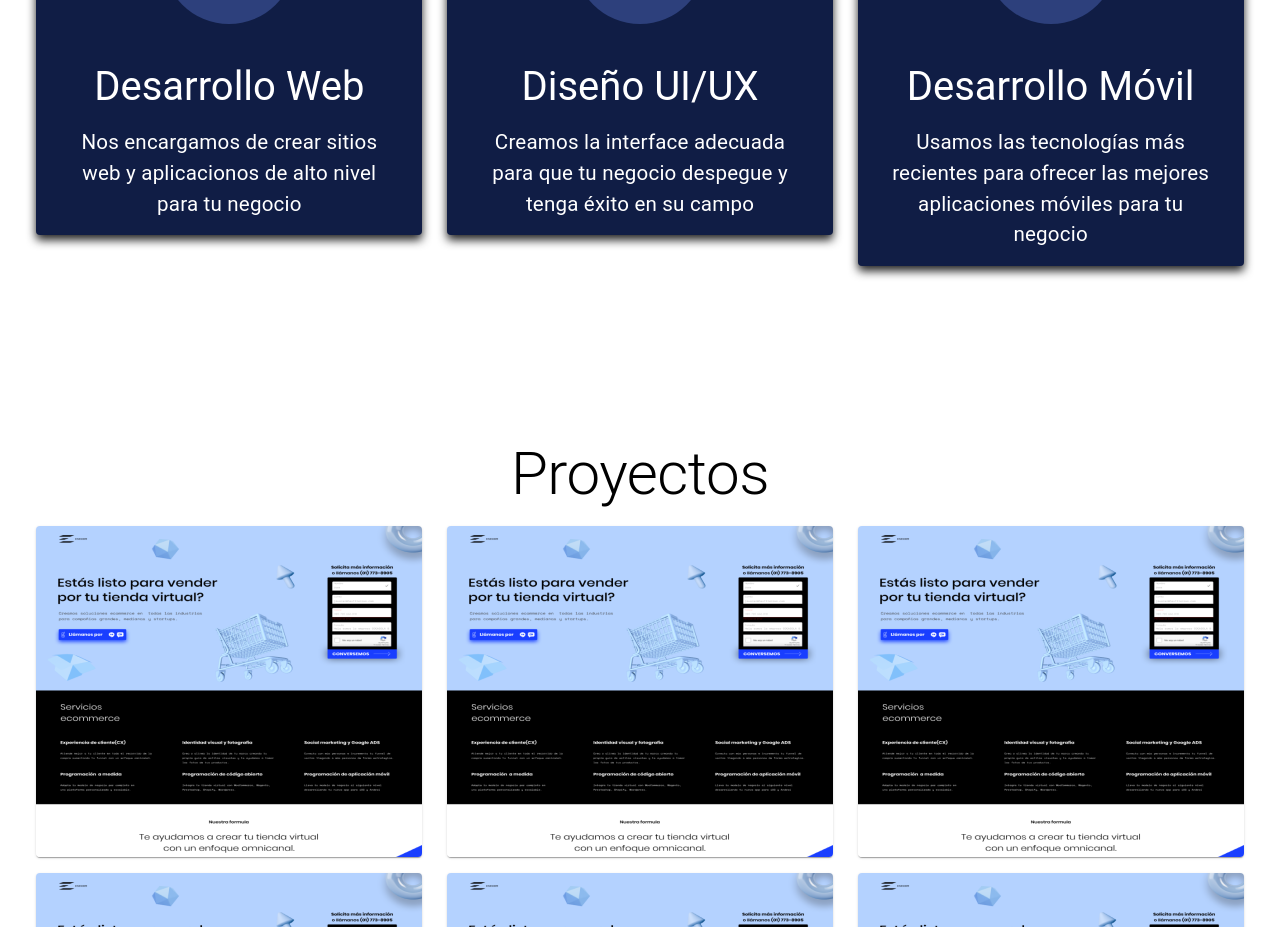
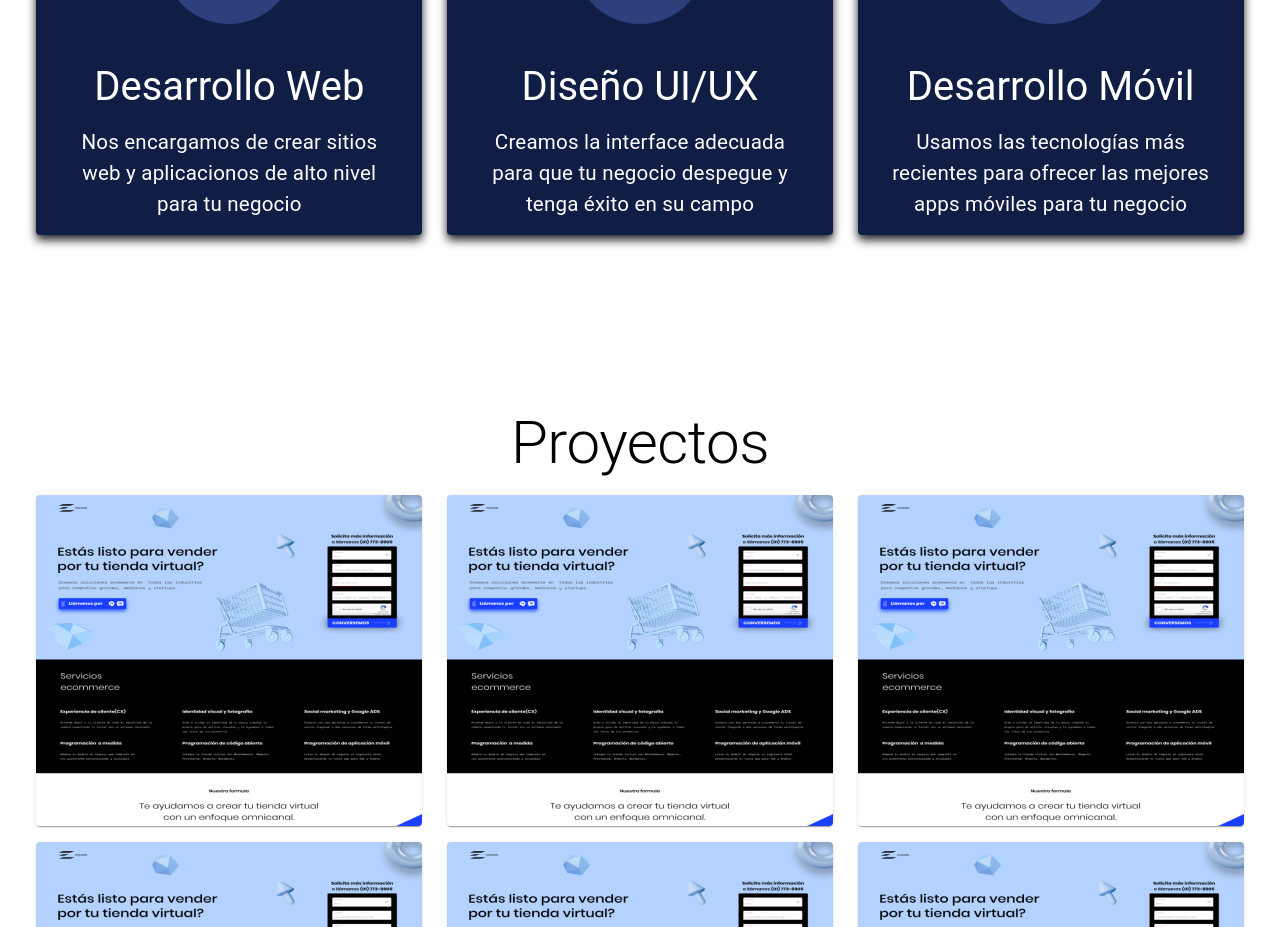
Before and after one commit to ZambranoBeicker/LandingPage, a React (Create React App) app: page / in a window 1280 px wide. Shown: the part 860-1787 px from the top of the page. Built offline with nearby package versions, Linux system fonts and the light colour scheme.

Commit message:
Changing words of services cards

```diff
--- a/src/components/Services.js
+++ b/src/components/Services.js
@@ -38,7 +38,7 @@ const Services = () =>{
       <Box width="100%" className={classes.container}>
         <ServicesCard title="Desarrollo Web" para="Nos encargamos de crear sitios web y aplicacionos de alto nivel para tu negocio" src="./desktop-solid.svg"/>
         <ServicesCard title="Diseño UI/UX" para="Creamos la interface adecuada para que tu negocio despegue y tenga éxito en su campo" src="./desktop-solid.svg"/>
-        <ServicesCard title="Desarrollo Móvil" para="Usamos las tecnologías más recientes para ofrecer las mejores aplicaciones móviles para tu negocio" src="./desktop-solid.svg"/>
+        <ServicesCard title="Desarrollo Móvil" para="Usamos las tecnologías más recientes para ofrecer las mejores apps móviles para tu negocio" src="./desktop-solid.svg"/>
       </Box>
     </Box>
   )
```
